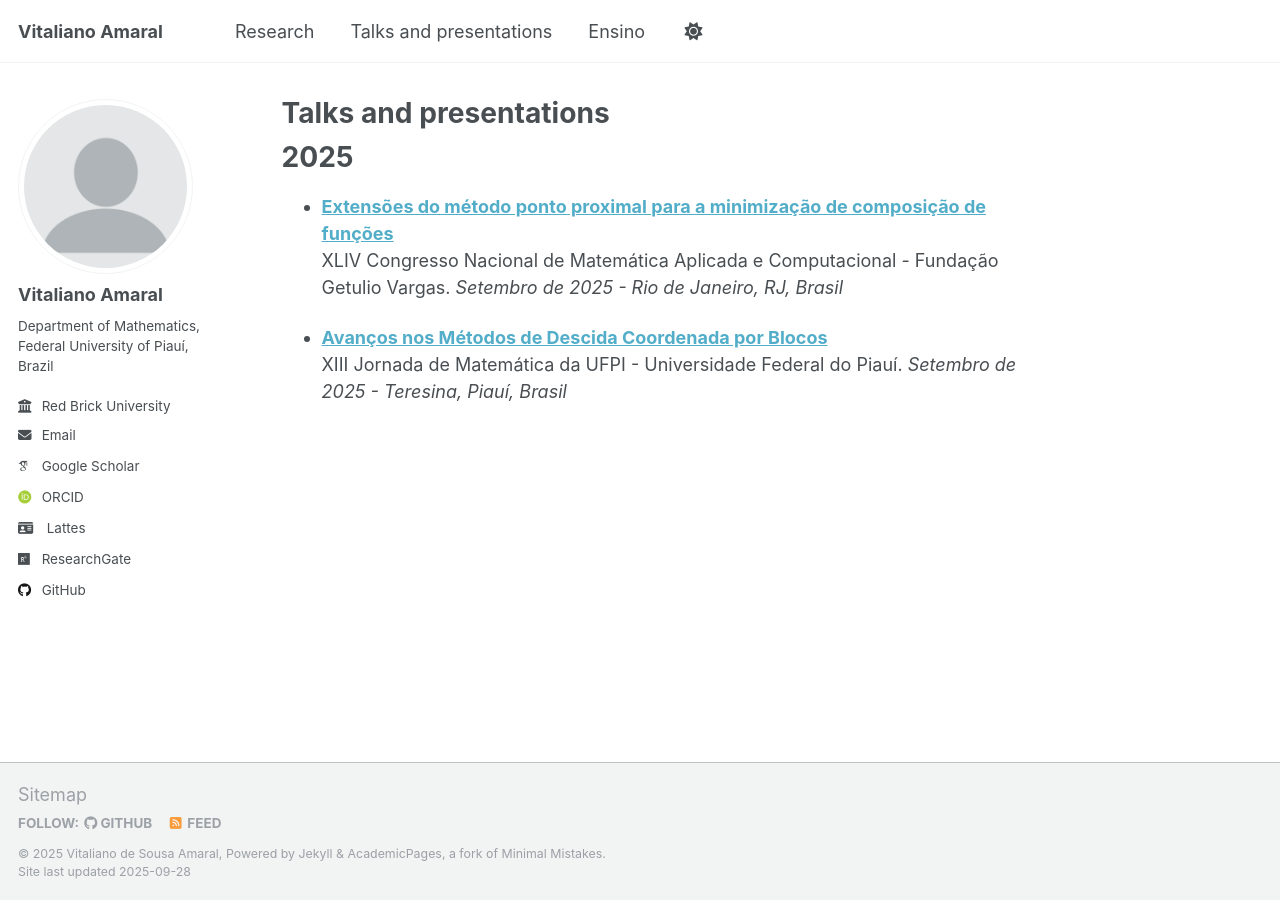
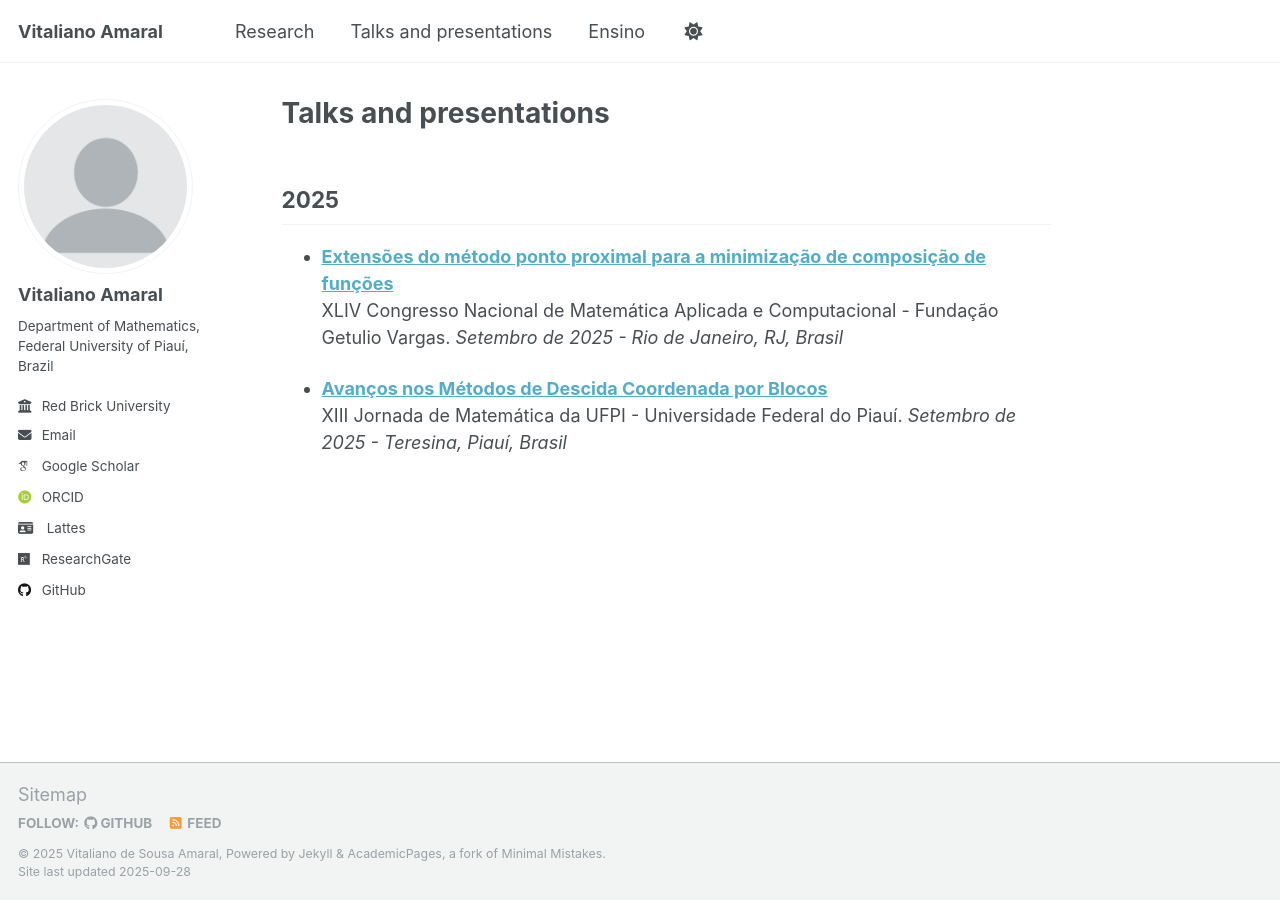
Before and after one commit to vitalianoamaral/vitalianoamaral.github.io, a Jekyll site: the page built from _pages/talksandpresentations.md, in a window 1280 px wide. Built offline with Jekyll 4.4.1, drawn with Linux system fonts in a browser that asks for light colours; some web fonts are replaced.

```diff
--- a/_pages/talksandpresentations.md
+++ b/_pages/talksandpresentations.md
@@ -4,7 +4,7 @@ title: "Talks and presentations"
 permalink: /talksandpresentations/
 author_profile: true
 ---
-# 2025
+## 2025
 
 - **[Extensões do método ponto proximal para a minimização de composição de funções](/files/cnmac2025.pdf)**
   XLIV Congresso Nacional de Matemática Aplicada e Computacional - Fundação Getulio Vargas. *Setembro de 2025 - Rio de Janeiro, RJ, Brasil*
```
